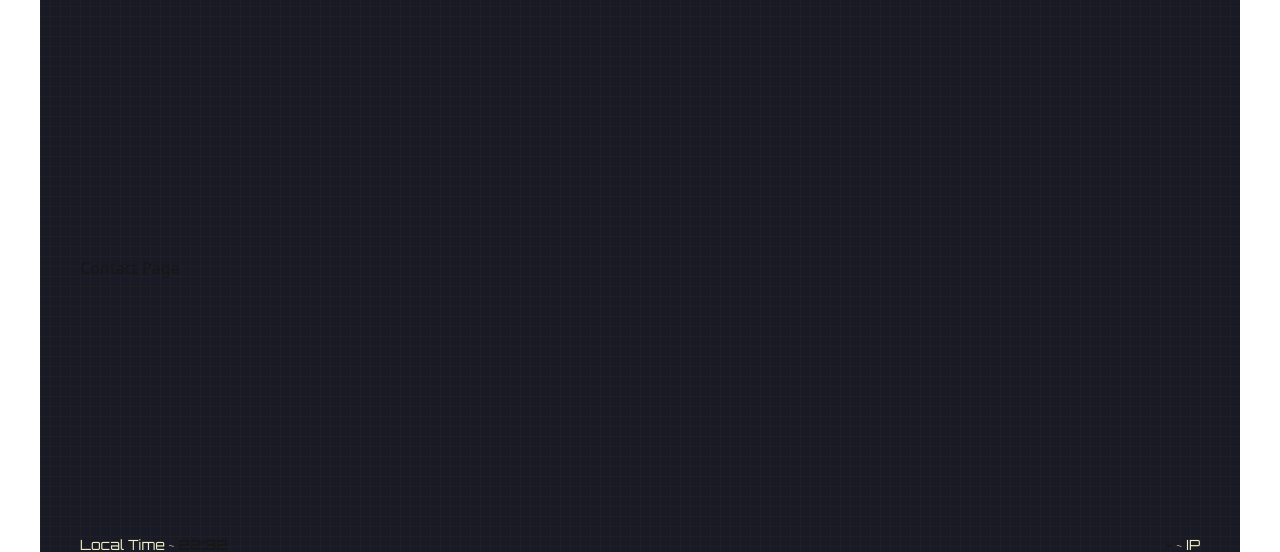
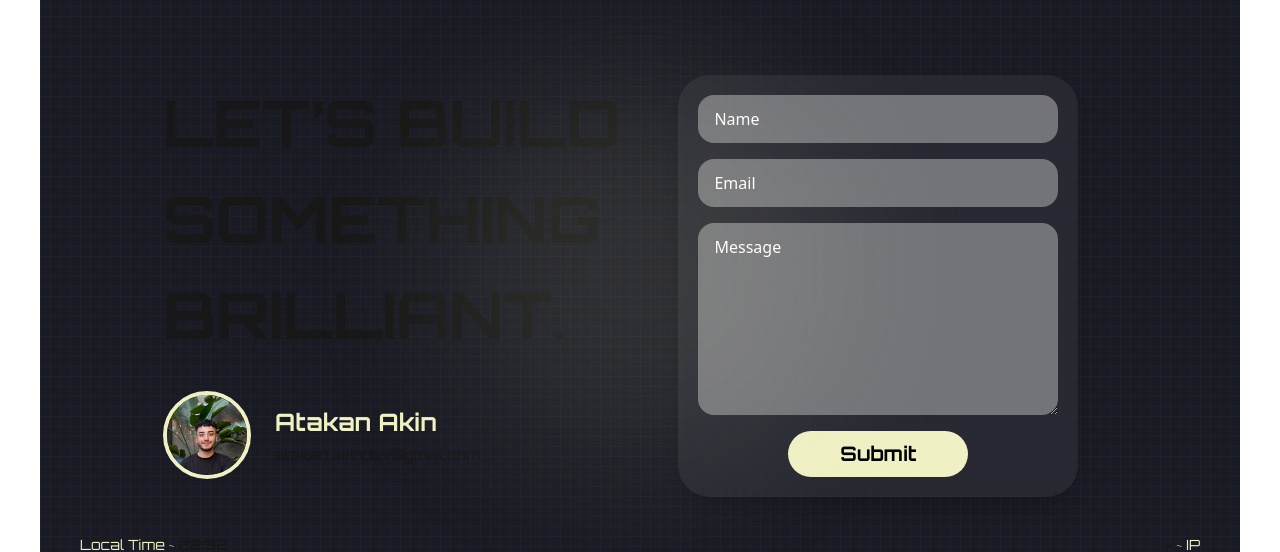
Before and after one commit to AtakanAkin1/portfolio-project, a Next.js app in the folder app/: page /contact in a window 1280 px wide. Shown: the part 132-684 px from the top of the page. Built offline with nearby package versions, Linux system fonts and the light colour scheme; no server answers.

Commit message:
Contact page added, Toast, Formik && Yup installed and used

```diff
--- a/app/package.json
+++ b/app/package.json
@@ -10,11 +10,14 @@
   },
   "dependencies": {
     "axios": "^1.10.0",
+    "formik": "^2.4.6",
     "next": "15.3.4",
     "react": "^19.0.0",
     "react-dom": "^19.0.0",
     "react-icons": "^5.5.0",
-    "ua-parser-js": "^2.0.4"
+    "react-toastify": "^11.0.5",
+    "ua-parser-js": "^2.0.4",
+    "yup": "^1.6.1"
   },
   "devDependencies": {
     "@eslint/eslintrc": "^3",
--- a/app/src/app/about/page.tsx
+++ b/app/src/app/about/page.tsx
@@ -2,7 +2,7 @@ import React from 'react';
 
 const About:React.FC = () => {
     return (
-        <div className={"text-center -mt-16"}>
+        <div className={"text-center -mt-30"}>
             <span className={"orbitronBold fs-64 "}>About</span>
             <p className="orbitron max-w-6xl mx-auto fs-22 leading-relaxed color-eff1c5">
                 Hello, I am Atakan Akin.
--- a/app/src/app/contact/page.tsx
+++ b/app/src/app/contact/page.tsx
@@ -1,9 +1,89 @@
+'use client';
 import React from 'react';
+import Image from 'next/image';
+import { Formik, Form, Field } from 'formik';
+import * as Yup from 'yup';
+import { toast } from 'react-toastify';
+import {ToastErrorHandler} from "@/components/ToastErrorHandler";
 
 const Contact:React.FC = () => {
+    const validationSchema = Yup.object({
+        name: Yup.string()
+            .required('Name is required')
+            .min(3, 'Name must be at least 3 characters')
+            .max(10, 'Name must be at most 10 characters'),
+        email: Yup.string().required('Email is required').email('Email is invalid'),
+        description: Yup.string().required('Message is required'),
+    });
     return (
-        <div>
-            Contact Page
+        <div className={"grid grid-cols-2 mx-auto"}>
+            <div className={"mr-5"}>
+                <div className="orbitronBold fs-64 mb-7">
+                    LET’S BUILD<br/>
+                    SOMETHING <br/>
+                    BRILLIANT.
+                </div>
+                <div className="flex items-center gap-6">
+                    <div className="w-22 h-22 rounded-full overflow-hidden flex-shrink-0 border-4 border-[#EFF1C5]">
+                        <Image src="/images/profile.jpg" alt="Profile" width={100} height={100}
+                               className="object-cover"/>
+                    </div>
+                    <div className="flex flex-col justify-center">
+                        <div className="orbitronBold fs-24 mb-1 color-eff1c5">Atakan Akin</div>
+                        <div className="orbitron fs-14 hover:[color:#EFF1C5]">
+                            <a href="mailto:atakan.akindev@gmail.com">
+                                atakan.akindev@gmail.com
+                            </a>
+                        </div>
+                    </div>
+                </div>
+            </div>
+            <div className="bg-[#ffffff10] backdrop-blur-md p-5 rounded-4xl w-[400px] mx-auto shadow-lg">
+                <Formik
+                    initialValues={{ name: '', email: '', description: '' }}
+                    validationSchema={validationSchema}
+                    onSubmit={() => {
+                        toast.success('Form submitted!');
+                    }}
+                    validateOnChange={true}
+                    validateOnBlur={false}
+                >
+                    <Form className={"flex flex-col gap-4"}>
+                        <ToastErrorHandler />
+                        <Field
+                            name="name"
+                            type="text"
+                            placeholder="Name"
+                            className="px-4 py-3 rounded-2xl bg-[#E3E3E3]/40 placeholder-white text-white outline-none
+                            focus:ring-2 focus:ring-[#eff1c5]"
+                        />
+
+                        <Field
+                            name="email"
+                            type="email"
+                            placeholder="Email"
+                            className="px-4 py-3 rounded-2xl bg-[#E3E3E3]/40 placeholder-white text-white outline-none
+                            focus:ring-2 focus:ring-[#eff1c5]"
+                        />
+
+                        <Field
+                            name="description"
+                            as="textarea"
+                            placeholder="Message"
+                            rows="7"
+                            className="px-4 py-3 rounded-2xl bg-[#E3E3E3]/40 placeholder-white text-white outline-none
+                            focus:ring-2 focus:ring-[#eff1c5]"
+                        />
+
+                        <button
+                            type="submit"
+                            className="bg-[#EFF1C5] text-black orbitronBold fs-20 py-2 rounded-full hover:scale-105
+                             transition-transform mx-auto w-1/2">
+                            Submit
+                        </button>
+                    </Form>
+                </Formik>
+            </div>
         </div>
     );
 };
--- a/app/src/app/layout.tsx
+++ b/app/src/app/layout.tsx
@@ -4,6 +4,8 @@ import React from "react";
 import "@/styles/font.css";
 import MainInfo from "@/components/MainInfo";
 import Navigation from "@/components/Navigation";
+import styles from "@/styles/homepage.module.css";
+import {ToastContainer} from "react-toastify";
 
 export const metadata: Metadata = {
   title: "Atakan Akın | Full Stack Developer",
@@ -27,8 +29,13 @@ export default function RootLayout({
       <body className="mx-auto sm:p-10 p-2 min-h-screen flex flex-col">
       <main className="background rounded-4xl flex-1 sm:p-5 flex flex-col justify-between mb-2 mt-2">
           <MainInfo>
+              <ToastContainer position="top-right" autoClose={3000} theme="dark" />
               {children}
           </MainInfo>
+          <div
+              className={`absolute left-1/2 top-1/2 -translate-x-1/2 -translate-y-1/2 pointer-events-none
+              ${styles.backgroundPointer}`}
+          />
       </main>
       <nav
           className="absolute sm:bottom-7 bottom-23 left-1/2 transform -translate-x-1/2 bg-[#3D3D3D]
--- a/app/src/app/page.tsx
+++ b/app/src/app/page.tsx
@@ -1,7 +1,6 @@
 "use client";
 import React from 'react';
 import { GoDotFill } from "react-icons/go";
-import styles from '@/styles/homepage.module.css';
 
 const Home: React.FC = () =>  {
   return (
@@ -19,9 +18,7 @@ const Home: React.FC = () =>  {
                   <span className={"titillium fs-24 color-eff1c5"}>.NET Core & React</span>
               </div>
           </div>
-          <div
-              className={`absolute left-1/2 top-1/2 -translate-x-1/2 -translate-y-1/2 pointer-events-none ${styles.backgroundPointer}`}
-          />
+
       </div>
   );
 }
--- /dev/null
+++ b/app/src/components/ToastErrorHandler.tsx
@@ -0,0 +1,32 @@
+import { useEffect, useRef } from 'react';
+import { useFormikContext } from 'formik';
+import { toast } from 'react-toastify';
+
+type FormValues = {
+    name: string;
+    email: string;
+    description: string;
+};
+
+export const ToastErrorHandler = () => {
+    const { errors, submitCount } = useFormikContext<FormValues>();
+    const lastShownSubmitCount = useRef<number>(0);
+
+    useEffect(() => {
+        if (submitCount > lastShownSubmitCount.current) {
+            lastShownSubmitCount.current = submitCount;
+
+            const errorKeys = Object.keys(errors) as (keyof typeof errors)[];
+            for (const key of errorKeys) {
+                const errorMessage = errors[key];
+                if (errorMessage) {
+                    toast.dismiss();
+                    toast.error(errorMessage, { toastId: key });
+                    break;
+                }
+            }
+        }
+    }, [submitCount, errors]);
+
+    return null;
+};
```
Also changed, not shown: app/public/images/profile.jpg (added), 1 other file (tests, documents, lock files or other folders).
